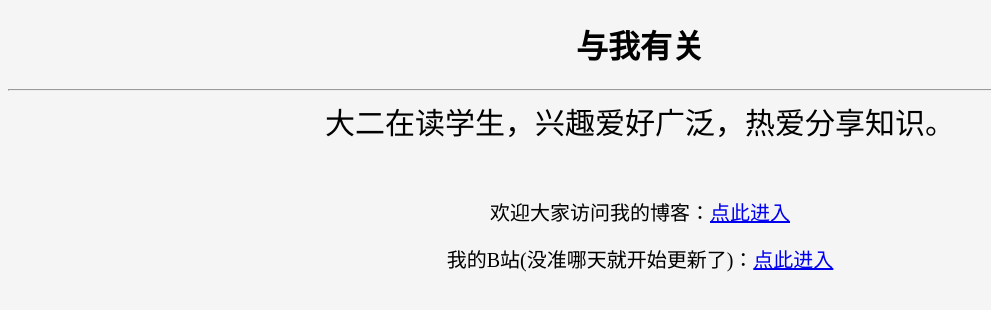
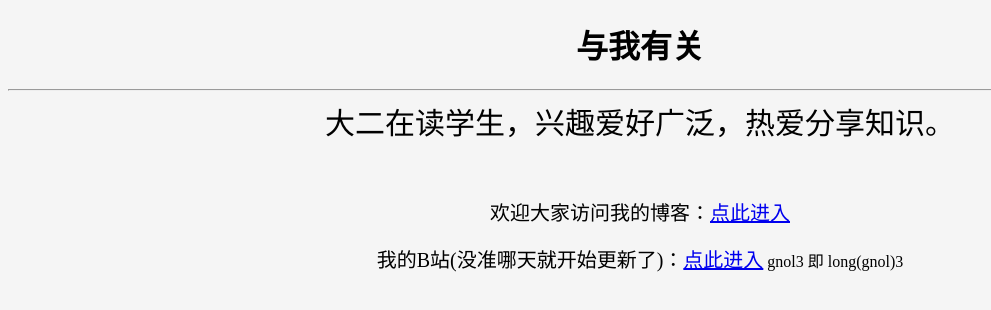
Before and after one commit to wzlong03/wzlong03.github.io, a plain HTML site: page index.html in a window 1280 px wide. Shown: the whole page, without its empty margins (0-991 px from the left). Drawn offline with Linux system fonts and the light colour scheme.

Commit message:
index update

```diff
--- a/index.html
+++ b/index.html
@@ -16,6 +16,7 @@
         <span class="info_2">欢迎大家访问我的博客：<a href="https://gnol3.top">点此进入</a></span>
         <br><br>
         <span class="info_3">我的B站(没准哪天就开始更新了)：<a href="https://space.bilibili.com/42055979">点此进入</a></span>
+        <span>gnol3 即 long(gnol)3</span>
     </div>
 </body>
 </html>
```
